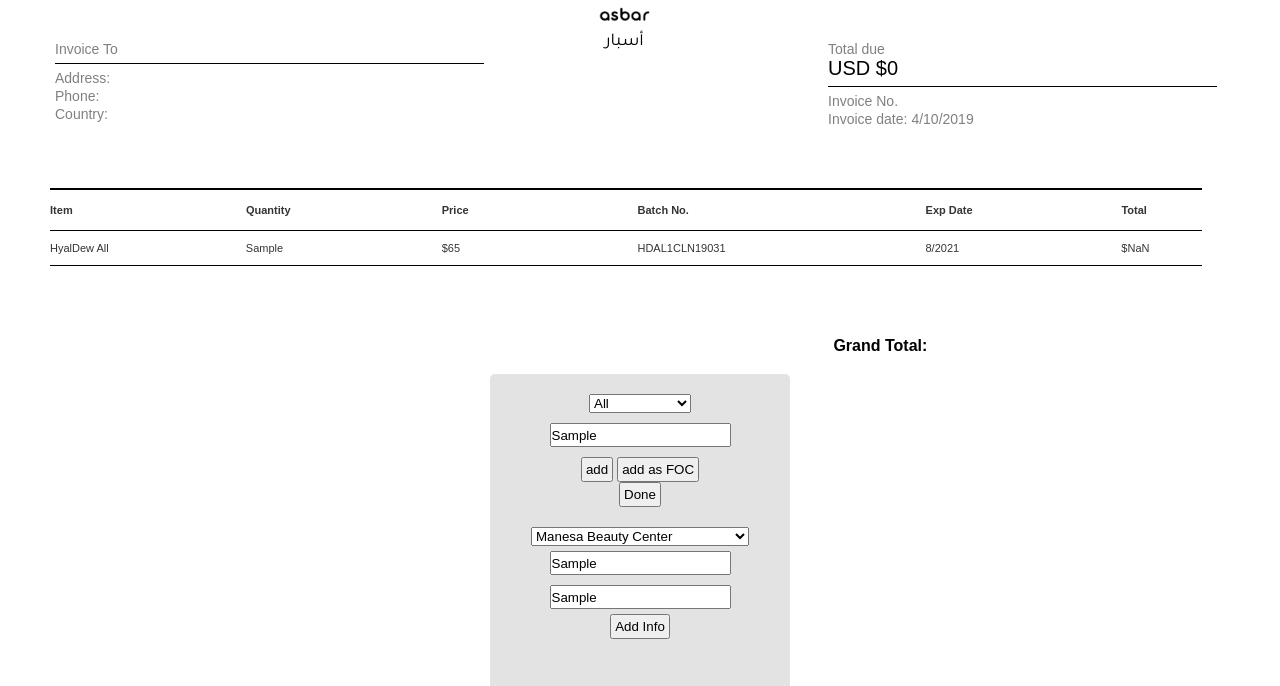
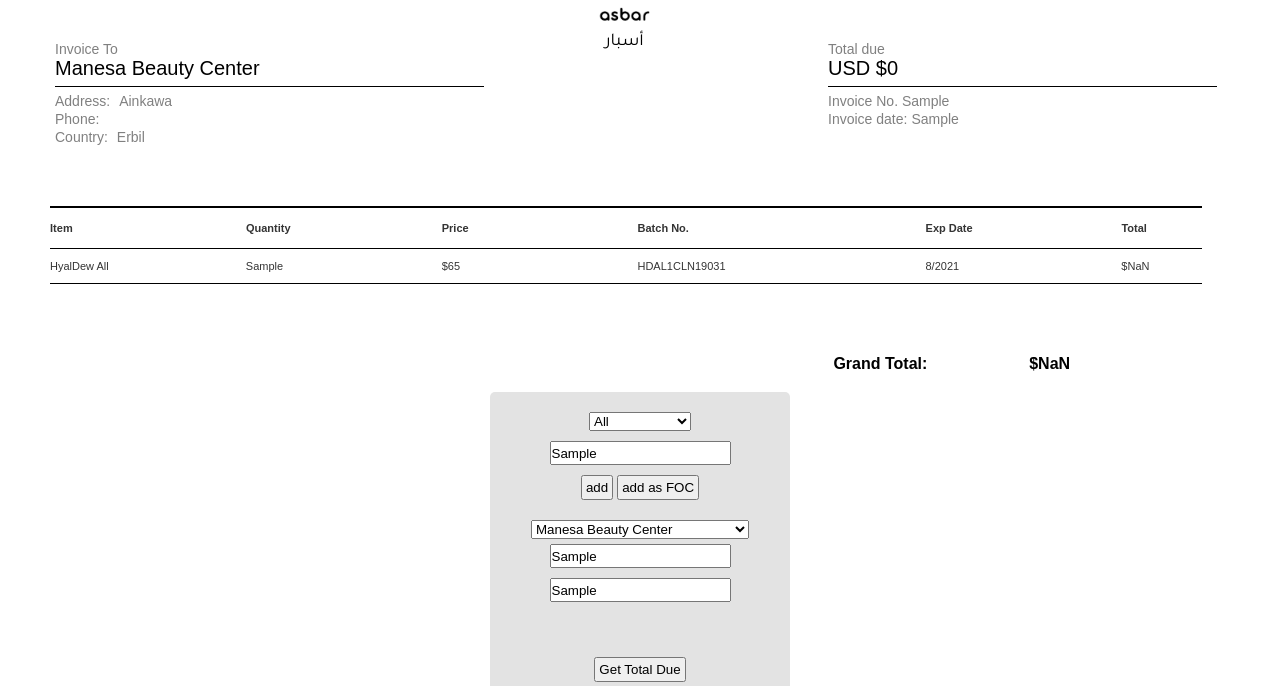
Before and after one commit to MohamadZeyad/Invoice-generator, a website: page Invoice/index.html in a window 1280 px wide. Both pictures are taken after typing "Sample", "Sample", "Sample", "Sample" into the empty fields and a click on the button "add". Shown: the part 103-789 px from the top of the page. Drawn offline with Linux system fonts and the light colour scheme.

Commit message:
removed 'add info' and 'done' buttons and merged their functionalities with 'add' and 'add foc' buttons

```diff
--- a/Invoice/index.html
+++ b/Invoice/index.html
@@ -242,7 +242,7 @@ INTERACTIVE PART
 
 			<button id="add" onclick="add() , addClicked()" value="add">add</button>
 			<button id="foc" onclick="foc(), focClicked()" value="foc">add as FOC</button><br>
-			<button onclick="done()">Done</button><br>
+			<!-- <button onclick="done()">Done</button><br> -->
 
 
 			<div class="infosection">
@@ -288,8 +288,8 @@ INTERACTIVE PART
 			<input id="date" type="text" placeholder="Todays date"><br>
 			<input id="manualInvoice" type="text" placeholder="Manual Invoice No."><br>
 
-
-			<button onclick="addinfo()">Add Info</button><br>
+<!--
+			<button onclick="addinfo()">Add Info</button><br> -->
 			<button onclick="due()" class="totaldue-button">Get Total Due</button><br>
 			<button onclick="hide()" class="hide-button">Hide</button><br>
 			<button onclick="save()" class="save-button">SAVE</button><br>
--- a/Invoice/script.js
+++ b/Invoice/script.js
@@ -23,19 +23,25 @@ const getElementValue = el => {
   return document.getElementById(el).value;
 };
 
-let bool = true;
+let bool;
+let buttonClicked;
+
+const evaluate = p => {
+  p === "add" ? (bool = true) : (bool = false);
+};
 
 const addClicked = () => {
-  bool = !bool;
+  buttonClicked = getElementValue("add");
+
+  evaluate(buttonClicked);
 };
 
 const focClicked = () => {
-  bool = !bool;
+  buttonClicked = getElementValue("foc");
+
+  evaluate(buttonClicked);
 };
 const addRow = () => {
-  // const addButton = getElementValue("add");
-  // const focButton = getElementValue("foc");
-
   const quantity = getElementValue("inputfield");
   const hyaldews = getElementValue("hyaldews");
   //changing qunatity of type text into quantity of type Int
@@ -93,10 +99,7 @@ const addRow = () => {
         (fine += quantityInt);
       break;
   }
-  // console.log(mid);
-  // console.log(oll);
-  // console.log(fine);
-  // console.log(shine);
+
   const tablez = document.getElementById("tablez");
   const t = document.createElement("table");
   const tr = document.createElement("tr");
@@ -125,7 +128,7 @@ const addRow = () => {
 };
 
 // ------------------------------------------------------------------------------
-// grabbing the info here
+// grabbing the info here (STATE)
 // ------------------------------------------------------------------------------
 const totalArray = [];
 const dollar = "$";
@@ -146,11 +149,19 @@ var database;
 var totalDue = 0;
 
 var preInvNo;
+
+var centerNameText;
+var centerAddress;
+var centerPhone;
+var country;
 // ------------------------------------------------------------------------------
 // ADD Function
 // ------------------------------------------------------------------------------
 function add() {
+  addClicked();
   addRow();
+  addinfo();
+  done();
 }
 
 // ------------------------------------------------------------------------------
@@ -158,7 +169,10 @@ function add() {
 // ------------------------------------------------------------------------------
 
 function foc() {
+  focClicked();
   addRow();
+  addinfo();
+  done();
 }
 
 // ------------------------------------------------------------------------------
@@ -216,13 +230,7 @@ div.classList.add("finish-line");
 // ------------------------------------------------------------------------------
 
 function addinfo() {
-  var centerNameText;
-  var centerAddress;
-  var centerPhone;
-  var country;
-
-  const centerNameropdown = document.getElementById("center-name-dropdown")
-    .value;
+  const centerNameropdown = getElementValue("center-name-dropdown");
 
   switch (centerNameropdown) {
     case "Manesa-Beauty-Center":
@@ -378,13 +386,6 @@ function addinfo() {
         (country = "Sulaymania");
       break;
 
-    // case "duhok":
-    // centerNameText = "Duhok",
-    // centerAddress = "",
-    // centerPhone = "",
-    // country = "Duhok";
-    // break;
-
     case "aeub":
       (centerNameText = "Dr.Aeub Abdulhama"),
         (centerAddress = "Aynda pharmacy-Orzdi street"),
@@ -483,25 +484,20 @@ function addinfo() {
       break;
   }
 
-  const dateEntry = document.getElementById("date").value;
+  const dateEntry = getElementValue("date");
 
-  const centerName = document.getElementById("center-name-dropdown").value;
-  getCenterName = centerName;
-  console.log(getCenterName);
+  const centerName = getElementValue("center-name-dropdown");
 
-  const phone = document.getElementById("phone-top");
+  const phone = getElement("phone-top");
   phone.innerHTML = centerPhone;
 
-  const addressField = document.getElementById("address-top");
+  const addressField = getElement("address-top");
   addressField.innerHTML = centerAddress;
 
-  document.getElementById("centername-top").innerHTML = centerNameText;
+  getElement("centername-top").innerHTML = centerNameText;
 
-  const countryEntry = document.getElementById("country-top");
-
+  const countryEntry = getElement("country-top");
   countryEntry.innerHTML = country;
-
-  getCountry = country;
 
   if (dateEntry === "") {
     const date = new Date();
@@ -511,15 +507,11 @@ function addinfo() {
     const year = date.getFullYear();
 
     const fullDate = day + "/" + month + "/" + year;
-    // console.log(fullDate);
 
-    document.getElementById("date-top").innerHTML = fullDate;
-
-    getDate = fullDate;
+    getElement("date-top").innerHTML = fullDate;
   } else {
-    const date1 = document.getElementById("date-top");
+    const date1 = getElement("date-top");
     date1.innerHTML = dateEntry;
-    getDate = dateEntry;
   }
 }
 
```
